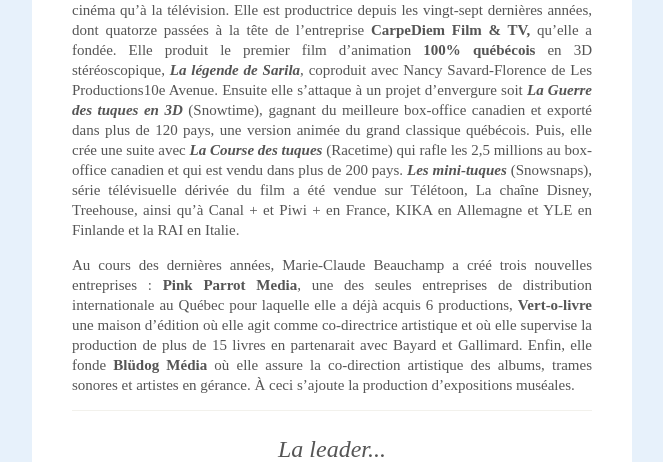
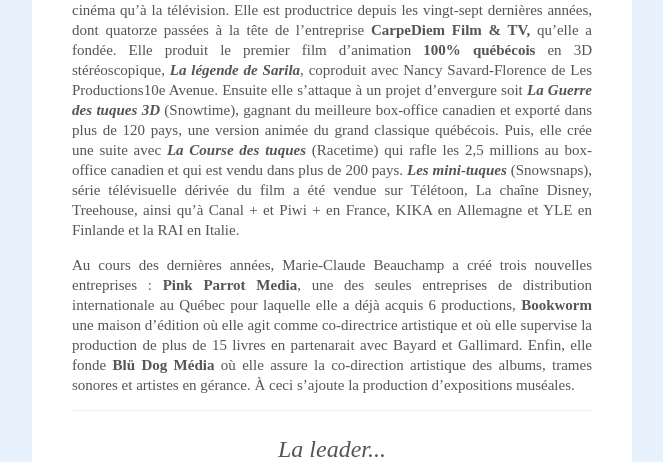
Before and after one commit to graphismatique/mfp, a Jekyll site: the page Mercuriades/index.html, which Jekyll copies as it is, in a window 1280 px wide and 900 px high, scrolled down 1000 px. Shown: the part 178-640 px from the top of the window, without its empty margins (308-971 px from the left). Built offline with Jekyll 4.4.1, drawn with Linux system fonts in a browser that asks for light colours.

Commit message:
Update index.html

```diff
--- a/Mercuriades/index.html
+++ b/Mercuriades/index.html
@@ -248,8 +248,8 @@
                                     <p>Ce Mercure vise à reconnaître le parcours exceptionnel d’une femme d’affaires ayant fait preuve d’audace, d’influence et de leadership tout au long de son parcours professionnel et au sein de son secteur d’activité. L’esprit innovateur de Marie-Claude, sa détermination et son expérience dans le milieu de la production cinématographique et télévisuelle lui ont valu cette nomination. Rappelons que Marie-Claude a récemment été en nomination pour le <strong>Prix Femmes d’affaires du Québec</strong> dans la catégorie <strong><em>Entrepreneure active à l’international</em></strong>.</p>
                                     <hr>
                                     <h3>La productrice...</h3>
-                                    <p><strong>Marie-Claude Beauchamp</strong> est bien connue autant des télédiffuseurs canadiens qu’européens. Elle a produit et financé près de 300 heures d’animation aussi bien au cinéma qu’à la télévision. Elle est productrice depuis les vingt-sept dernières années, dont quatorze passées à la tête de l’entreprise <strong>CarpeDiem Film &amp; TV,</strong> qu’elle a fondée. Elle produit le premier film d’animation <strong>100% québécois</strong> en 3D stéréoscopique, <strong><em>La légende de Sarila</em></strong>, coproduit avec Nancy Savard-Florence de Les Productions10e Avenue. Ensuite elle s’attaque à un projet d’envergure soit <strong><em>La Guerre des tuques en 3D</em></strong> (Snowtime), gagnant du meilleure box-office canadien et exporté dans plus de 120 pays, une version animée du grand classique québécois. Puis, elle crée une suite avec <strong><em>La Course des tuques</em></strong> (Racetime) qui rafle les 2,5 millions au box-office canadien et qui est vendu dans plus de 200 pays. <strong><em>Les mini-tuques</em></strong> (Snowsnaps), série télévisuelle dérivée du film a été vendue sur Télétoon, La chaîne Disney, Treehouse, ainsi qu’à Canal + et Piwi + en France, KIKA en Allemagne et YLE en Finlande et la RAI en Italie.</p>
-                                    <p>Au cours des dernières années, Marie-Claude Beauchamp a créé trois nouvelles entreprises : <strong>Pink Parrot Media</strong>, une des seules entreprises de distribution internationale au Québec pour laquelle elle a déjà acquis 6 productions, <strong>Vert-o-livre</strong> une maison d’édition où elle agit comme co-directrice artistique et où elle supervise la production de plus de 15 livres en partenarait avec Bayard et Gallimard. Enfin, elle fonde <strong>Blüdog Média</strong> où elle assure la co-direction artistique des albums, trames sonores et artistes en gérance. À ceci s’ajoute la production d’expositions muséales.</p>
+                                    <p><strong>Marie-Claude Beauchamp</strong> est bien connue autant des télédiffuseurs canadiens qu’européens. Elle a produit et financé près de 300 heures d’animation aussi bien au cinéma qu’à la télévision. Elle est productrice depuis les vingt-sept dernières années, dont quatorze passées à la tête de l’entreprise <strong>CarpeDiem Film &amp; TV,</strong> qu’elle a fondée. Elle produit le premier film d’animation <strong>100% québécois</strong> en 3D stéréoscopique, <strong><em>La légende de Sarila</em></strong>, coproduit avec Nancy Savard-Florence de Les Productions10e Avenue. Ensuite elle s’attaque à un projet d’envergure soit <strong><em>La Guerre des tuques 3D</em></strong> (Snowtime), gagnant du meilleure box-office canadien et exporté dans plus de 120 pays, une version animée du grand classique québécois. Puis, elle crée une suite avec <strong><em>La Course des tuques</em></strong> (Racetime) qui rafle les 2,5 millions au box-office canadien et qui est vendu dans plus de 200 pays. <strong><em>Les mini-tuques</em></strong> (Snowsnaps), série télévisuelle dérivée du film a été vendue sur Télétoon, La chaîne Disney, Treehouse, ainsi qu’à Canal + et Piwi + en France, KIKA en Allemagne et YLE en Finlande et la RAI en Italie.</p>
+                                    <p>Au cours des dernières années, Marie-Claude Beauchamp a créé trois nouvelles entreprises : <strong>Pink Parrot Media</strong>, une des seules entreprises de distribution internationale au Québec pour laquelle elle a déjà acquis 6 productions, <strong>Bookworm</strong> une maison d’édition où elle agit comme co-directrice artistique et où elle supervise la production de plus de 15 livres en partenarait avec Bayard et Gallimard. Enfin, elle fonde <strong>Blü Dog Média</strong> où elle assure la co-direction artistique des albums, trames sonores et artistes en gérance. À ceci s’ajoute la production d’expositions muséales.</p>
                                     <hr>
                                     <h3>La leader...</h3>
                                     <p><strong>Marie-Claude Beauchamp</strong> est l’une des rares canadiennes à développer des <strong>propriétés intellectuelles</strong> à vocation internationale à partir de films. Elle est une passionnée et s’investit dans tous les projets qu’elle met sur pied. De l’idée originale, à la création, production, commercialisation, distribution et marketing. Pour <strong><em>La Guerre des tuques</em></strong>, Marie-Claude va jusqu’à parcourir le Québec pour jouer dehors avec les enfants et ainsi connaître leurs habitudes et savoir comment faire renaître ce désir de la camaraderie, du plaisir de jouer ensemble dehors. Par ailleurs, Marie-Claude a mis sur pied une tournée pancanadienne de <strong><em>La Course des tuques</em></strong> afin de promouvoir la santé et le bien-être des activités extérieures auprès des jeunes en partenariat avec ParticipACTION.</p>
```
